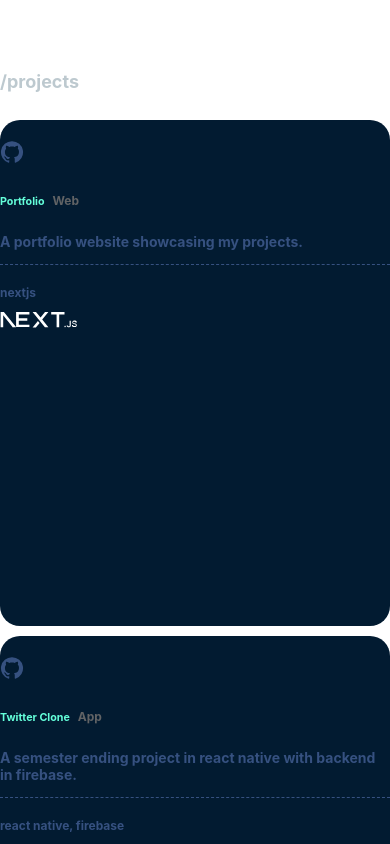
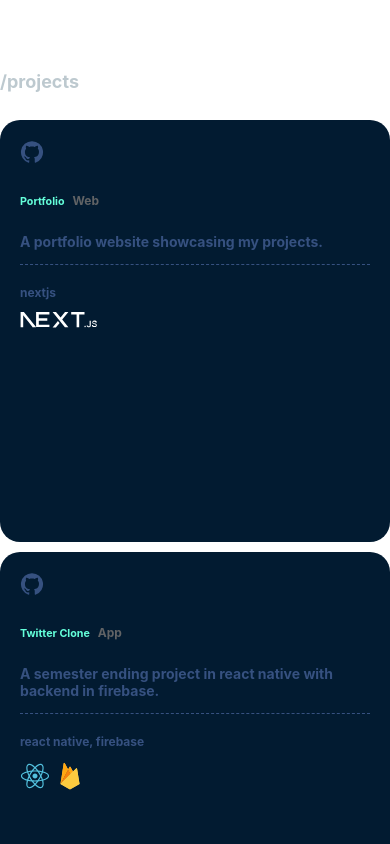
Before and after one commit to amna-kamran/Amna, a Next.js app: page /App in a window 390 px wide. Shown: the part 1160-2004 px from the top of the page. Built offline with nearby package versions, Linux system fonts and the light colour scheme.

Commit message:
project containers size, responsiveness fixed

```diff
--- a/components/Credits.js
+++ b/components/Credits.js
@@ -2,13 +2,11 @@ import FadeIn from "./FadeIn";
 
 const Credits = () => {
   return (
-    <div style={{ marginTop: 40, paddingBottom: 20 }}>
-      <FadeIn>
-        <div className="credits">
-          <p style={{ margin: 0 }}>Built by Amna Kamran</p>
-          <p>Design inspired by Gazi Jarin</p>
-        </div>
-      </FadeIn>
+    <div style={{ marginTop: 140, paddingBottom: 30 }}>
+      <div className="credits">
+        <p style={{ margin: 0 }}>Built by Amna Kamran</p>
+        <p>Design inspired by Gazi Jarin</p>
+      </div>
     </div>
   );
 };
--- a/components/Intro.js
+++ b/components/Intro.js
@@ -12,6 +12,7 @@ const Intro = () => {
     <div id="intro" className={`${styles.fadeIn} ${fadeIn && styles.active}`}>
       <div className={styles.text_container}>
         <p className={styles.text}>hi,</p>
+
         <div className={styles.type_container}>
           <TypeAnimation
             className={styles.name}
--- a/components/Project.js
+++ b/components/Project.js
@@ -40,7 +40,7 @@ const Project = () => {
     {
       title: "Text Summarizer with OCR",
       type: "App",
-      desc: " A text summarizer for my software engineering course that uses OCR to extract text from images and then summarize them.",
+      desc: " A text summarizer that uses OCR to extract text from images and summarize them.",
       techstack: "flutter, firebase",
       icons: ["/flutter.svg", "/firebase.svg"],
       url: "https://github.com/amna-kamran/Text-Summarizer",
--- a/pages/index.js
+++ b/pages/index.js
@@ -11,8 +11,8 @@ export default function Home() {
   return (
     <div className={styles.container}>
       <Head>
-        <title>Create Next App</title>
-        <link rel="icon" href="/favicon.ico" />
+        <title>Amna</title>
+        <link rel="icon" href="/bow.svg" />
       </Head>
 
       <main className={comfortaa.className}>
--- a/styles/Home.module.css
+++ b/styles/Home.module.css
@@ -2,87 +2,4 @@
   padding-top: 15%;
   padding-inline: 8%;
   background-color: var(--dark-navy);
-  height: 100%;
 }
-
-.title a {
-  color: #0070f3;
-  text-decoration: none;
-}
-
-.title a:hover,
-.title a:focus,
-.title a:active {
-  text-decoration: underline;
-}
-
-.title {
-  margin: 0 0 1rem;
-  line-height: 1.15;
-  font-size: 3.6rem;
-}
-
-.title {
-  text-align: center;
-}
-
-.title,
-.description {
-  text-align: center;
-}
-
-.description {
-  line-height: 1.5;
-  font-size: 1.5rem;
-}
-
-.grid {
-  display: flex;
-  align-items: center;
-  justify-content: center;
-  flex-wrap: wrap;
-
-  max-width: 800px;
-  margin-top: 3rem;
-}
-
-.card {
-  margin: 1rem;
-  flex-basis: 45%;
-  padding: 1.5rem;
-  text-align: left;
-  color: inherit;
-  text-decoration: none;
-  border: 1px solid #eaeaea;
-  border-radius: 10px;
-  transition: color 0.15s ease, border-color 0.15s ease;
-}
-
-.card:hover,
-.card:focus,
-.card:active {
-  color: #0070f3;
-  border-color: #0070f3;
-}
-
-.card h3 {
-  margin: 0 0 1rem 0;
-  font-size: 1.5rem;
-}
-
-.card p {
-  margin: 0;
-  font-size: 1.25rem;
-  line-height: 1.5;
-}
-
-.logo {
-  height: 1em;
-}
-
-@media (max-width: 600px) {
-  .grid {
-    width: 100%;
-    flex-direction: column;
-  }
-}
--- a/styles/Project.module.css
+++ b/styles/Project.module.css
@@ -6,18 +6,18 @@
 .card {
   background-color: var(--navy);
   align-items: center;
-  padding-top: 20px;
   border-radius: 20px;
   max-width: 1000px;
   min-height: 60vh;
+  padding: 20px;
 }
 .card:hover {
   transform: translateY(-7px);
   background-color: var(--light-navy);
 }
 .icon {
-  height: 30px;
-  width: 30px;
+  height: 45px;
+  width: 45px;
   color: var(--lightest-navy);
 }
 
@@ -58,3 +58,9 @@
     grid-template-columns: repeat(auto-fill, minmax(250px, 1fr));
   }
 }
+
+@media only screen and (max-width: 550px) {
+  .card {
+    min-height: 50vh;
+  }
+}
```
